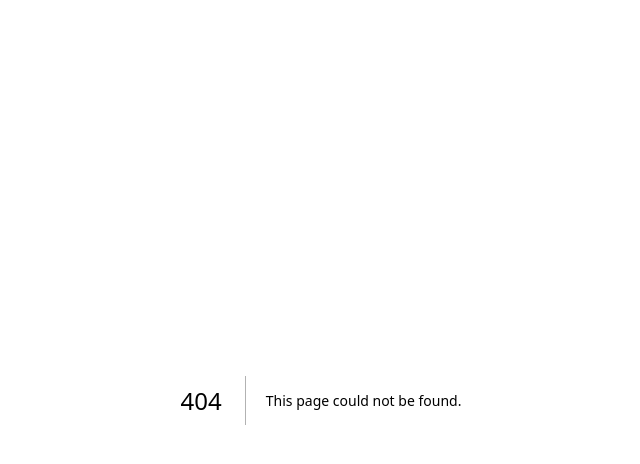
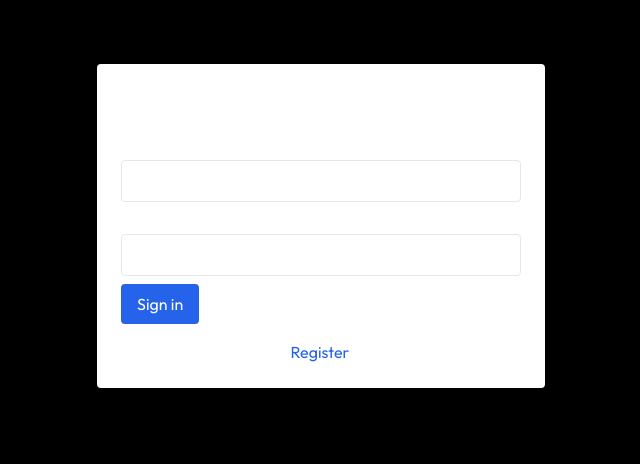
Before and after one commit to OneTeraByte7/Pika, a Next.js app in the folder client/: page /login in a window 1280 px wide. Before the commit this address had no page. Shown: the top 464 px of the page, without its empty margins (319-959 px from the left). Built offline with nearby package versions, Linux system fonts and the light colour scheme; no server answers.

Commit message:
login:backend

```diff
--- /dev/null
+++ b/client/src/pages/login.js
@@ -0,0 +1,49 @@
+import React, { useState } from 'react'
+import { useRouter } from 'next/router'
+import { authAPI } from '../services/api'
+import { useAuthStore } from '../store'
+
+export default function LoginPage() {
+    const router = useRouter()
+    const setToken = useAuthStore((s) => s.setToken)
+
+    const [email, setEmail] = useState('')
+    const [password, setPassword] = useState('')
+    const [error, setError] = useState(null)
+
+    const handleSubmit = async (e) => {
+        e.preventDefault()
+        setError(null)
+        try {
+            const res = await authAPI.login({ email, password })
+            const token = res.data?.access_token || res.data?.token || null
+            if (!token) throw new Error('No token returned')
+
+            setToken(token)
+            router.push('/social-dashboard')
+        } catch (err) {
+            setError(err.response?.data?.detail || err.message || 'Login failed')
+        }
+    }
+
+    return (
+        <div className="max-w-md mx-auto mt-16 p-6 bg-white rounded shadow">
+            <h1 className="text-2xl mb-4">Login</h1>
+            <form onSubmit={handleSubmit}>
+                <label className="block mb-2">
+                    Email
+                    <input type="email" value={email} onChange={(e) => setEmail(e.target.value)} className="w-full p-2 border rounded" required />
+                </label>
+                <label className="block mb-2">
+                    Password
+                    <input type="password" value={password} onChange={(e) => setPassword(e.target.value)} className="w-full p-2 border rounded" required />
+                </label>
+                {error && <div className="text-red-600 mb-2">{error}</div>}
+                <button type="submit" className="px-4 py-2 bg-blue-600 text-white rounded">Sign in</button>
+            </form>
+            <div className="mt-4">
+                Don't have an account? <a href="/register" className="text-blue-600">Register</a>
+            </div>
+        </div>
+    )
+}
```
